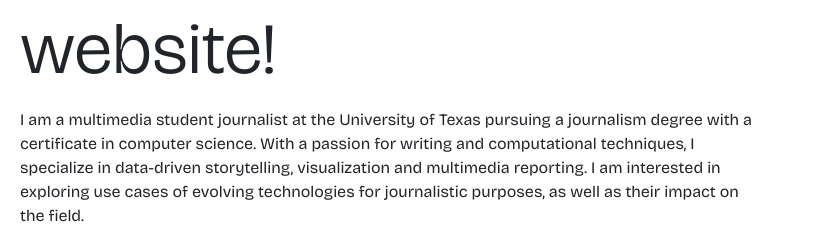
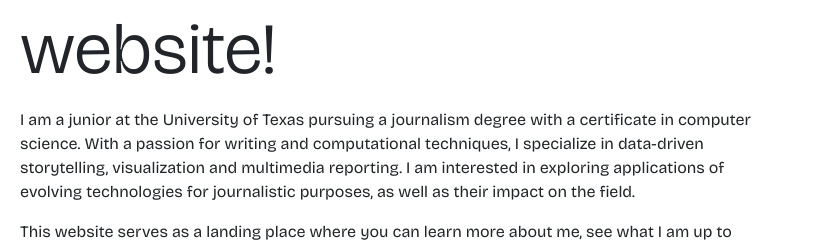
Before and after one commit to DiegoTorrealba/diego-icj-final, a website: page src/index.njk in a window 1280 px wide. Shown: the part 362-603 px from the top of the page, 442-1280 px from the left. Drawn offline with nearby package versions, Linux system fonts and the light colour scheme; files that its build step writes are made by us from their sources; files whose address does not match are found by name.

```diff
--- a/src/index.njk
+++ b/src/index.njk
@@ -12,7 +12,7 @@
     </div>
     <div class="col-md-8">
         <p id = "welcome-header" class="display-2 text-center text-md-start">Welcome to my website!</p>
-        <p class = "welcome-paragraph">I am a multimedia student journalist at the University of Texas pursuing a journalism degree with a certificate in computer science. With a passion for writing and computational techniques, I specialize in data-driven storytelling, visualization and multimedia reporting. I am interested in exploring use cases of evolving technologies for journalistic purposes, as well as their impact on the field.</p>
+        <p class = "welcome-paragraph">I am a junior at the University of Texas pursuing a journalism degree with a certificate in computer science. With a passion for writing and computational techniques, I specialize in data-driven storytelling, visualization and multimedia reporting. I am interested in exploring applications of evolving technologies for journalistic purposes, as well as their impact on the field.</p>
         <p class = "welcome-paragraph">This website serves as a landing place where you can learn more about me, see what I am up to professionally and academically, and have access to my projects. I am currently focused on learning all I can about databases, data analysis, data visualizations, front-end development and creating mobile apps. I also am a videographer for <a href="https://thedailytexan.com/" target="_blank" >The Daily Texan</a>, UT's student newspaper, where I've produced both short- and long-form content for its website and social media, and a student technician for the UT journalism school's <a href="https://journalism.utexas.edu/innovation/dallas-morning-news-journalism-innovation-endowment" target="_blank">Media Innovation Group</a>.</p>
         <p class="welcome-paragraph">What I like about data journalism is that it allows me to problem-solve and find answers to questions that serve the public's interest. Each step of the data-storytelling process teaches me something new about the topic I am investigating, about computing and about how to communicate results for different audiences.</p>
         <p class = "welcome-paragraph">Outside of work, I enjoy walking, swimming, playing video games, listening to music and trying out different restaurants around Austin. I also love to travel and spend time in museums and planetariums. My favorite museum is <a href="https://www.museodelprado.es/en" target = "_blank">Museo Nacional del Prado</a> in Madrid, Spain; though, the <a href="https://www.amnh.org/" target = "_blank">American Museum of Natural History</a> comes at a close second.</p>
```
Also changed, not shown: docs/img/diego-medium-wide.jpg, docs/img/diego-vertical.jpg, docs/index.html, 2 other files.
